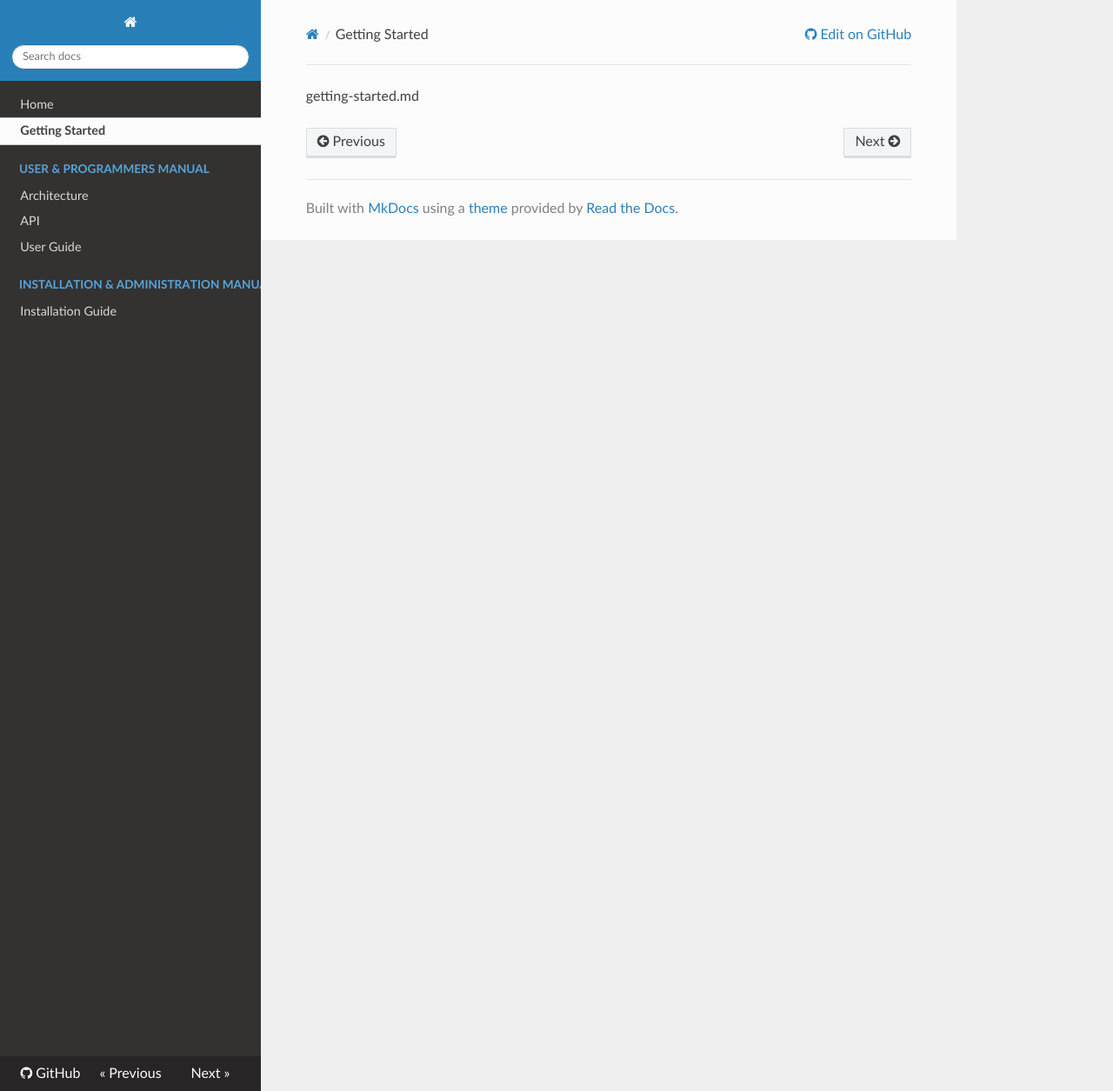
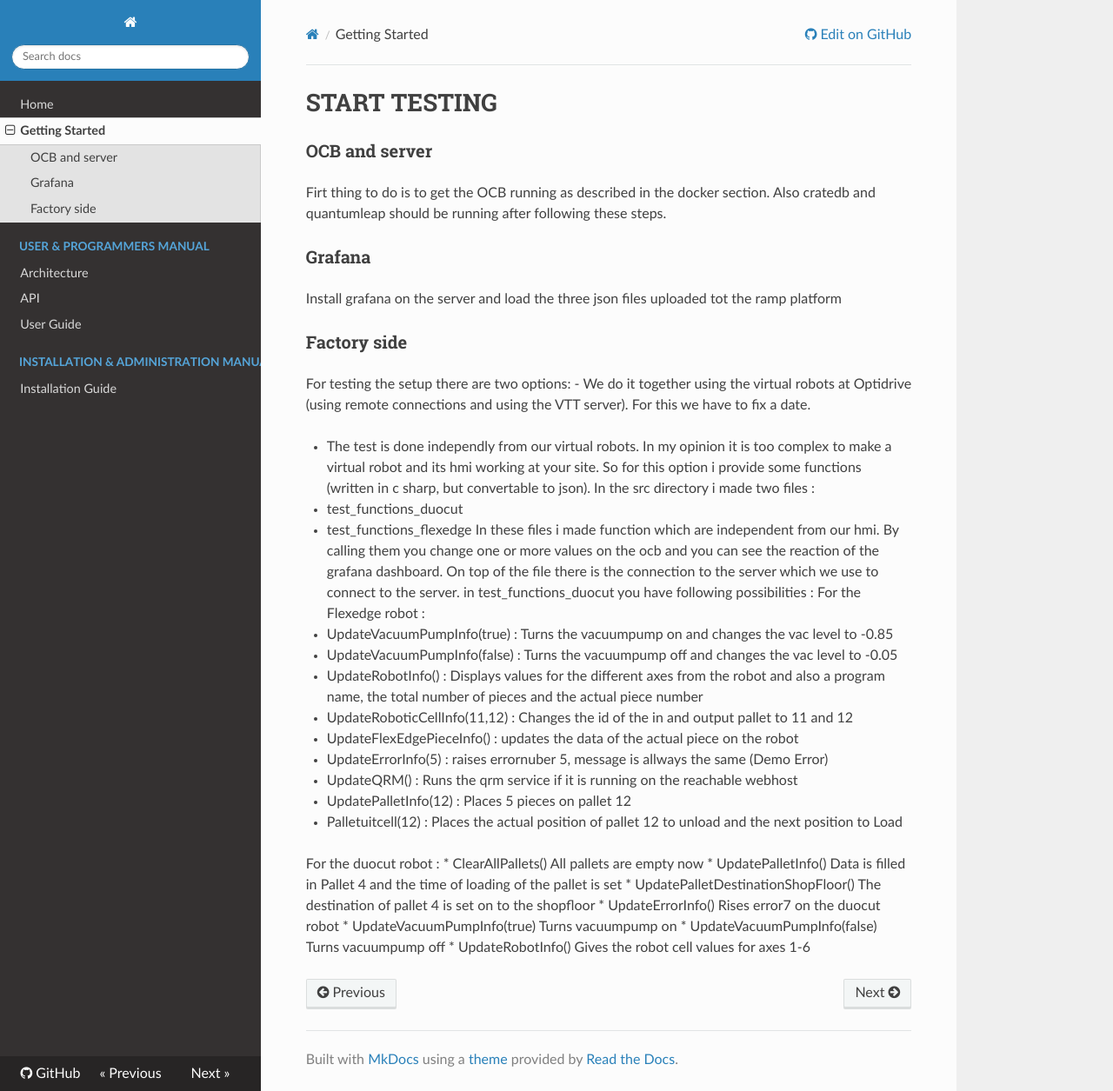
Before and after one commit to ramp-eu/JS2SF, an MkDocs documentation site: the page built from docs/getting-started.md, in a window 1280 px wide and 1255 px high. Shown: the whole window at 87% size. Built offline with MkDocs 1.6.1, drawn with Linux system fonts in a browser that asks for light colours; nearby versions of some CDN libraries; old or Windows-style settings are respelled for this version of MkDocs.

Commit message:
Update getting-started.md

```diff
--- a/docs/getting-started.md
+++ b/docs/getting-started.md
@@ -1 +1,41 @@
-getting-started.md
+# START TESTING
+
+### OCB and server
+Firt thing to do is to get the OCB running as described in the docker section.
+Also cratedb and quantumleap should be running after following these steps.
+
+### Grafana
+Install grafana on the server and load the three json files uploaded tot the ramp platform
+
+### Factory side
+For testing the setup there are two options:
+- We do it together using the virtual robots at Optidrive (using remote connections and using the VTT server). For this we have to fix a date.
+
+- The test is done independly from our virtual robots.
+In my opinion it is too complex to make a virtual robot and its hmi working at your site. So for this option i provide some functions (written in c sharp, but convertable to json).
+In the src directory i made two files :
+  - test_functions_duocut
+  - test_functions_flexedge
+In these files i made function which are independent from our hmi. By calling them you change one or more values on the ocb and you can see the reaction of the grafana dashboard.
+On top of the file there is the connection to the server which we use to connect to the server.
+in test_functions_duocut you have following possibilities :
+For the Flexedge robot :
+ * UpdateVacuumPumpInfo(true) : Turns the vacuumpump on and changes the vac level to -0.85
+ * UpdateVacuumPumpInfo(false) : Turns the vacuumpump off and changes the vac level to -0.05
+ * UpdateRobotInfo() : Displays values for the different axes from the robot and also a program name, the total number of pieces and the actual piece number
+ * UpdateRoboticCellInfo(11,12) : Changes the id of the in and output pallet to 11 and 12
+ * UpdateFlexEdgePieceInfo() : updates the data of the actual piece on the robot
+ * UpdateErrorInfo(5) : raises errornuber 5, message is allways the same (Demo Error)
+ * UpdateQRM() : Runs the qrm service if it is running on the reachable webhost
+ * UpdatePalletInfo(12) : Places 5 pieces on pallet 12
+ * Palletuitcell(12) : Places the actual position of pallet 12 to unload and the next position to Load
+
+
+For the duocut robot :
+* ClearAllPallets()    All pallets are empty now
+* UpdatePalletInfo()   Data is filled in Pallet 4 and the time of loading of the pallet is set
+* UpdatePalletDestinationShopFloor()   The destination of pallet 4 is set on to the shopfloor
+* UpdateErrorInfo()    Rises error7 on the duocut robot
+* UpdateVacuumPumpInfo(true)    Turns vacuumpump on
+* UpdateVacuumPumpInfo(false)    Turns vacuumpump off
+* UpdateRobotInfo()      Gives the robot cell values for axes 1-6
```
